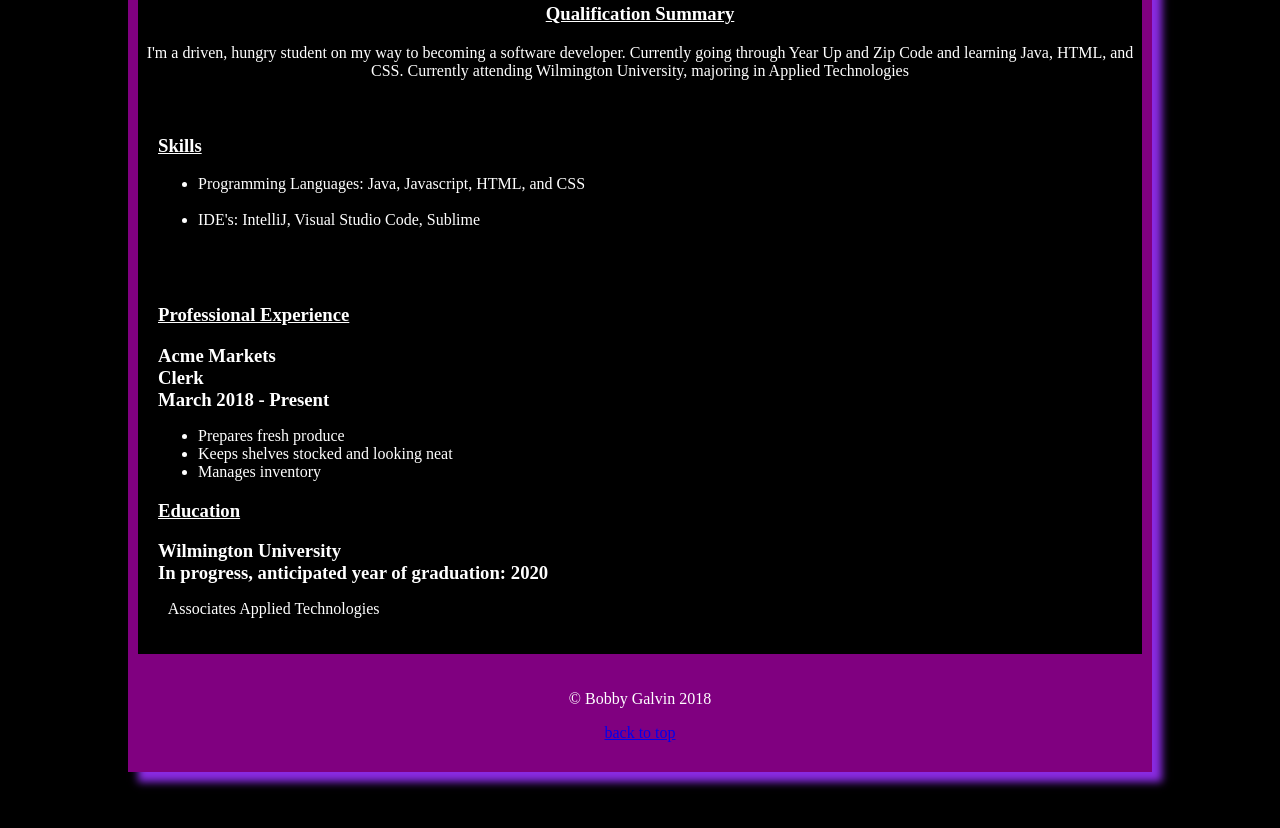
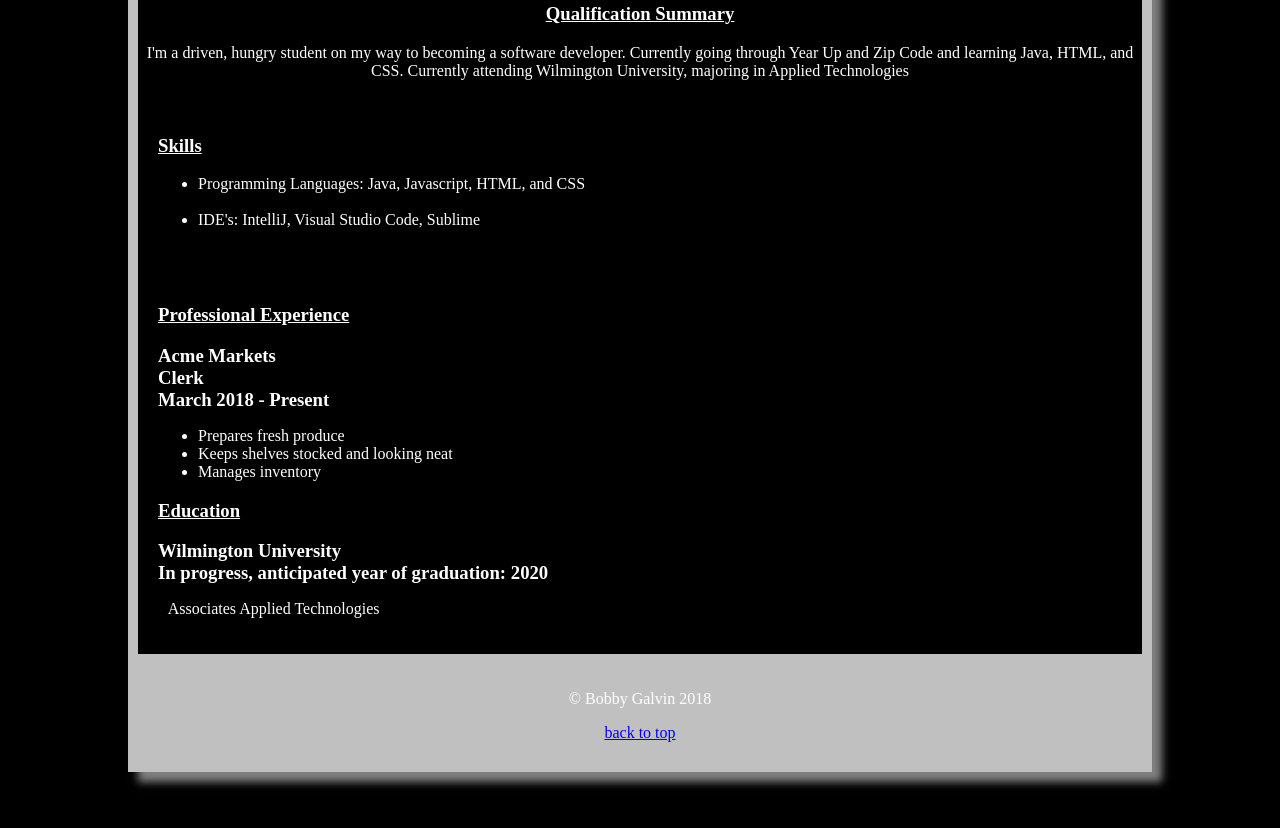
Before and after one commit to BebopBobby/resume-website, a plain HTML site: page index.html in a window 1280 px wide. Shown: the part 418-1246 px from the top of the page. Drawn offline with Linux system fonts and the light colour scheme.

Commit message:
updated website

```diff
--- a/css/style.css
+++ b/css/style.css
@@ -38,23 +38,22 @@ text-indent: 1%;
 #footer{
 text-align: center;
 padding: 20px;
-background-color: purple;
+background-color: silver;
 }
 body{
-    border: purple;
+    border: silver;
     border-style: solid;
     border-width: 10px;
     align-content: center;
     margin: 10%;
     background-color: black;
     color:white;
-    box-shadow: 10px 10px 8px blueviolet;
-
+    box-shadow: 10px 10px 8px gray;
 }
 #h3id{
     margin: 0;
     padding: 0;
 }
 #top{
-color: white;
+
 }
--- a/index.html
+++ b/index.html
@@ -80,7 +80,7 @@
 
 <div id="footer">
     <footer>
-        <p>&#169; Bobby Galvin 2018</p>
+        <p>&#169; Bobby Galvin <script type="text/JavaScript">document.write(new Date().getFullYear());</script></p>
         <a href="#top">back to top</a>
     </footer>
 </div>
```
